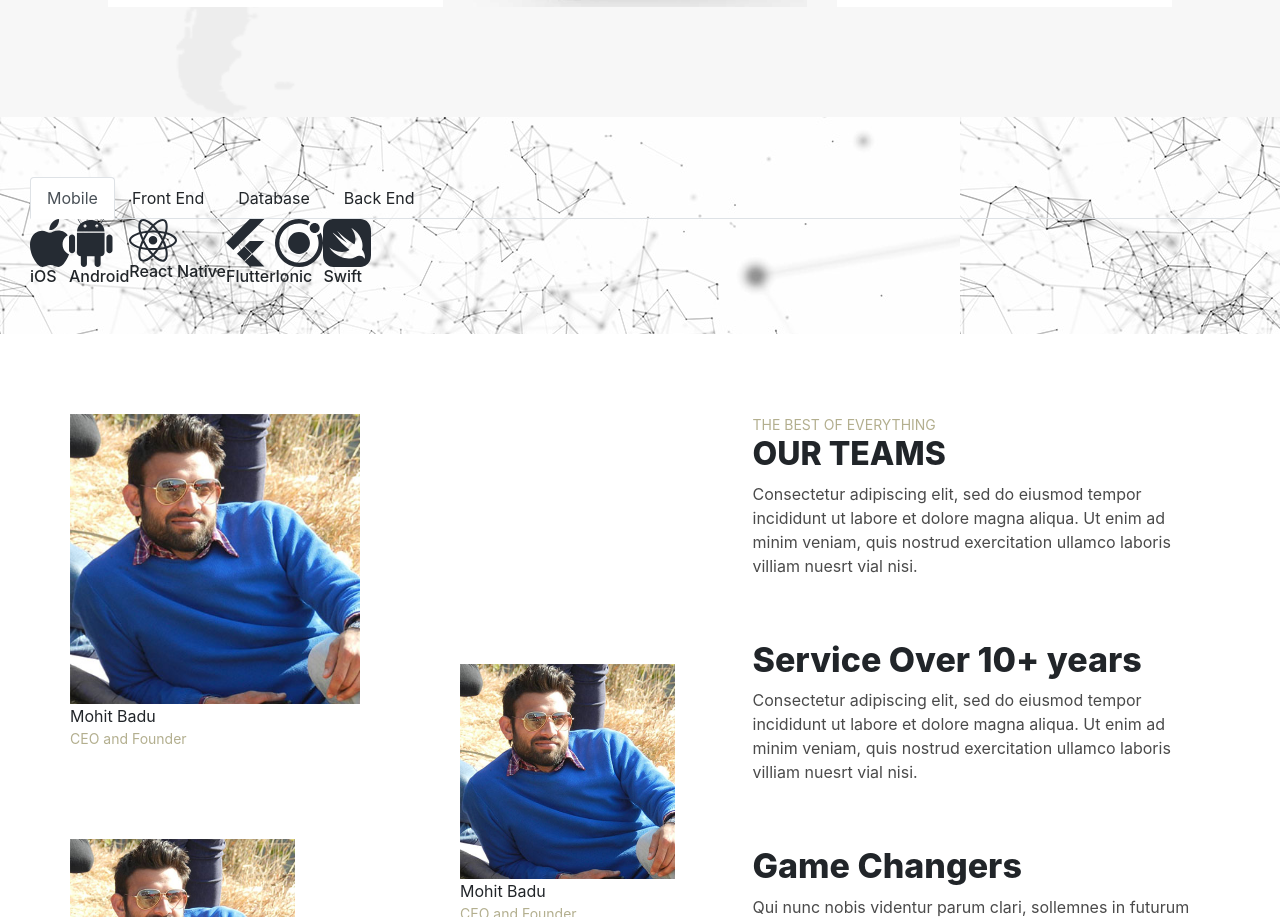
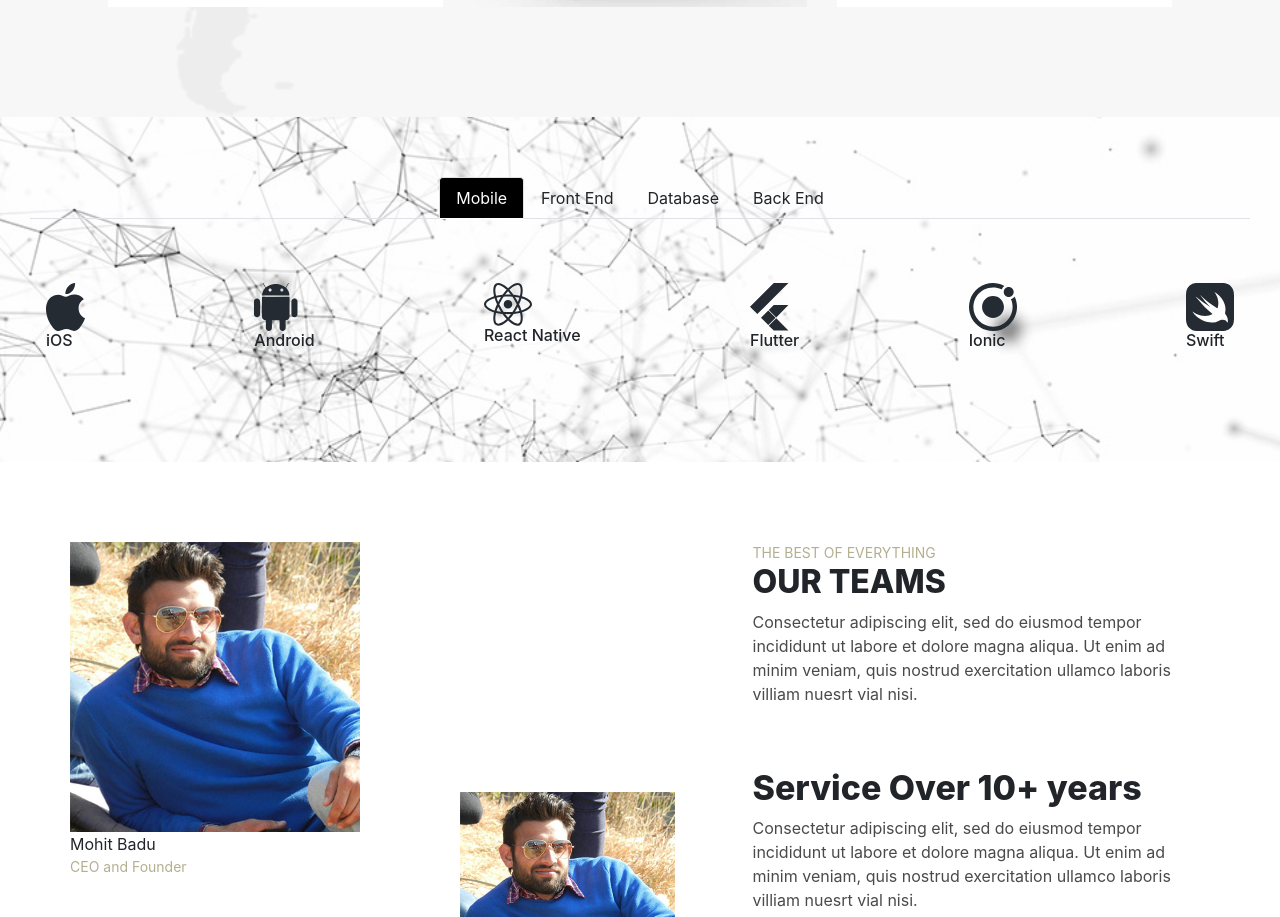
Before and after one commit to Bibash-24/globalDigi, a Next.js app: page / in a window 1280 px wide. Shown: the part 3041-3958 px from the top of the page. Built offline with nearby package versions, Linux system fonts and the light colour scheme.

Commit message:
technology design changes

```diff
--- a/pages/layout/pages/technology.js
+++ b/pages/layout/pages/technology.js
@@ -3,35 +3,35 @@ import { Tabs, Tab } from 'react-bootstrap';
 
 export default function Technology() {
     return (
-        <section className={`w-100 gd-services-overview ${technologyStyles.technologyBlock}`}>
+        <section className={`w-100 gd-technology-overview gd-services-overview ${technologyStyles.technologyBlock}`}>
             <div className='container-fluid' >
                 <div className="col-sm-12">
 
-                    <Tabs defaultActiveKey="mobile">
+                    <Tabs defaultActiveKey="mobile" className='justify-content-center'>
                         <Tab eventKey="mobile" title="Mobile">
                             <div className="tab-item-wrapper">
-                                <div className='d-flex'>
-                                    <div>
+                                <div className='d-flex flex-wrap justify-content-between py-5'>
+                                    <div className='p-3'>
                                         <img src="/img/tech/mobile/ios.svg" />
                                         <h6>iOS</h6>
                                     </div>
-                                    <div>
+                                    <div className='p-3'>
                                         <img src="/img/tech/mobile/android.svg" />
                                         <h6>Android</h6>
                                     </div>
-                                    <div>
+                                    <div className='p-3'>
                                         <img src="/img/tech/mobile/native.svg" />
                                         <h6>React Native</h6>
                                     </div>
-                                    <div>
+                                    <div className='p-3'>
                                         <img src="/img/tech/mobile/flutter.svg" />
                                         <h6>Flutter</h6>
                                     </div>
-                                    <div>
+                                    <div className='p-3'>
                                         <img src="/img/tech/mobile/ionic.svg" />
                                         <h6>Ionic</h6>
                                     </div>
-                                    <div>
+                                    <div className='p-3'>
                                         <img src="/img/tech/mobile/swift.svg" />
                                         <h6>Swift</h6>
                                     </div>
@@ -41,20 +41,20 @@ export default function Technology() {
 
                         <Tab eventKey="frontend" title="Front End">
                             <div className="tab-item-wrapper">
-                                <div className='d-flex'>
-                                    <div>
+                                <div className='d-flex flex-wrap justify-content-between py-5'>
+                                    <div className='p-3'>
                                         <img src="/img/tech/frontend/angular-js.svg" />
                                         <h6>Angular JS</h6>
                                     </div>
-                                    <div>
+                                    <div className='p-3'>
                                         <img src="/img/tech/frontend/react-js.svg" />
                                         <h6>React JS</h6>
                                     </div>
-                                    <div>
+                                    <div className='p-3'>
                                         <img src="/img/tech/frontend/typescript.svg" />
                                         <h6>Typescript</h6>
                                     </div>
-                                    <div>
+                                    <div className='p-3'>
                                         <img src="/img/tech/frontend/vue-js.svg" />
                                         <h6>Vue JS</h6>
                                     </div>
@@ -64,28 +64,28 @@ export default function Technology() {
 
                         <Tab eventKey="database" title="Database">
                             <div className="tab-item-wrapper">
-                                <div className='d-flex'>
-                                    <div>
+                                <div className='d-flex flex-wrap justify-content-between py-5'>
+                                    <div className='p-3'>
                                         <img src="/img/tech/database/mango-db.svg" />
                                         <h6>Mongo DB</h6>
                                     </div>
-                                    <div>
+                                    <div className='p-3'>
                                         <img src="/img/tech/database/my-sql.svg" />
                                         <h6>MySQL</h6>
                                     </div>
-                                    <div>
+                                    <div className='p-3'>
                                         <img src="/img/tech/database/ms-sql.svg" />
                                         <h6>MsSQL</h6>
                                     </div>
-                                    <div>
+                                    <div className='p-3'>
                                         <img src="/img/tech/database/firebase.svg" />
                                         <h6>Firebase</h6>
                                     </div>
-                                    <div>
+                                    <div className='p-3'>
                                         <img src="/img/tech/database/oracle.svg" />
                                         <h6>Oracle</h6>
                                     </div>
-                                    <div>
+                                    <div className='p-3'>
                                         <img src="/img/tech/database/postgresql.svg" />
                                         <h6>PostgreSQL</h6>
                                     </div>
@@ -95,28 +95,28 @@ export default function Technology() {
 
                         <Tab eventKey="backend" title="Back End">
                             <div className="tab-item-wrapper">
-                                <div className='d-flex'>
-                                    <div>
+                                <div className='d-flex flex-wrap justify-content-between py-5'>
+                                    <div className='p-3'>
                                         <img src="/img/tech/backend/php.svg" />
                                         <h6>PHP</h6>
                                     </div>
-                                    <div>
+                                    <div className='p-3'>
                                         <img src="/img/tech/backend/java.svg" />
                                         <h6>Java</h6>
                                     </div>
-                                    <div>
+                                    <div className='p-3'>
                                         <img src="/img/tech/backend/dot-net.svg" />
                                         <h6>.NET</h6>
                                     </div>
-                                    <div>
+                                    <div className='p-3'>
                                         <img src="/img/tech/backend/node-js.svg" />
                                         <h6>Node JS</h6>
                                     </div>
-                                    <div>
+                                    <div className='p-3'>
                                         <img src="/img/tech/backend/rails.svg" />
                                         <h6>Rails</h6>
                                     </div>
-                                    <div>
+                                    <div className='p-3'>
                                         <img src="/img/tech/backend/python.svg" />
                                         <h6>Python</h6>
                                     </div>
--- a/styles/globals.css
+++ b/styles/globals.css
@@ -22,6 +22,7 @@ a {
 * {
   box-sizing: border-box;
 }
+
 .carousel-control-next,
 .carousel-control-prev {
   display: none;
@@ -32,20 +33,23 @@ a {
   border-color: #3d7abc;
   background: #3d7abc;
 }
+
 .carousel-indicators {
   z-index: 99;
 }
 
 @media (max-width: 768px) {
-  .navbar-nav{
+  .navbar-nav {
     text-align: center;
     margin-top: 6rem;
     font-size: 22px;
   }
 }
+
 ul li {
   list-style-type: none;
 }
+
 small {
   font-size: 14px;
   color: #b3af8f;
@@ -54,6 +58,7 @@ small {
   display: block;
   text-align: center;
 }
+
 p {
   color: #4a4a4a;
 }
@@ -66,15 +71,18 @@ h3.blockWrapper {
   font-size: 30px;
   font-weight: 800;
 }
+
 h1 {
   font-size: 60px;
   font-weight: 800;
 }
+
 h2 {
   font-size: 32px;
   font-weight: 800;
   text-transform: uppercase;
 }
+
 h3 {
   font-size: 34px;
   font-weight: 800;
@@ -86,9 +94,11 @@ hr {
   border: 0;
   border-top: 1px solid #fff;
 }
+
 .navbar.navbar-expand-lg.navbar-light {
   z-index: 999;
 }
+
 /* button.btn-primary {
   color: #fff;
   background-color: #66999b;
@@ -117,8 +127,7 @@ hr {
   width: 100%;
 }
 
-.slick-slider
-{
+.slick-slider {
   position: relative;
   display: block;
   box-sizing: border-box;
@@ -133,27 +142,25 @@ hr {
   -webkit-tap-highlight-color: transparent;
 }
 
-.slick-list
-{
+.slick-list {
   position: relative;
   display: block;
   overflow: hidden;
   margin: 0;
   padding: 0;
 }
-.slick-list:focus
-{
+
+.slick-list:focus {
   outline: none;
 }
-.slick-list.dragging
-{
+
+.slick-list.dragging {
   cursor: pointer;
   cursor: hand;
 }
 
 .slick-slider .slick-track,
-.slick-slider .slick-list
-{
+.slick-slider .slick-list {
   -webkit-transform: translate3d(0, 0, 0);
   -moz-transform: translate3d(0, 0, 0);
   -ms-transform: translate3d(0, 0, 0);
@@ -161,72 +168,86 @@ hr {
   transform: translate3d(0, 0, 0);
 }
 
-.slick-track
-{
+.slick-track {
   position: relative;
   top: 0;
   left: 0;
   display: block;
 }
+
 .slick-track:before,
-.slick-track:after
-{
+.slick-track:after {
   display: table;
   content: '';
 }
-.slick-track:after
-{
+
+.slick-track:after {
   clear: both;
 }
-.slick-loading .slick-track
-{
+
+.slick-loading .slick-track {
   visibility: hidden;
 }
 
-.slick-slide
-{
+.slick-slide {
   display: none;
   float: left;
   height: 100%;
   min-height: 1px;
 }
-[dir='rtl'] .slick-slide
-{
+
+[dir='rtl'] .slick-slide {
   float: right;
 }
-.slick-slide img
-{
+
+.slick-slide img {
   display: block;
 }
-.slick-slide.slick-loading img
-{
+
+.slick-slide.slick-loading img {
   display: none;
 }
-.slick-slide.dragging img
-{
+
+.slick-slide.dragging img {
   pointer-events: none;
 }
-.slick-initialized .slick-slide
-{
+
+.slick-initialized .slick-slide {
   display: block;
 }
-.slick-loading .slick-slide
-{
+
+.slick-loading .slick-slide {
   visibility: hidden;
 }
-.slick-vertical .slick-slide
-{
+
+.slick-vertical .slick-slide {
   display: block;
   height: auto;
   border: 1px solid transparent;
 }
+
 .slick-arrow.slick-hidden {
   display: none;
 }
-.slick-slider  div:focus, .slick-track  div:focus, .slick-slide  div:focus, .slick-slide  div:focus{
+
+.slick-slider div:focus,
+.slick-track div:focus,
+.slick-slide div:focus,
+.slick-slide div:focus {
   outline: none;
 }
 
 .gd-services-overview .slick-slide {
   width: 300px !important;
 }
+
+.gd-technology-overview .nav-tabs .nav-link.active {
+  color: #fff;
+  background-color: #000;
+}
+.gd-technology-overview .nav-tabs .nav-link:hover {
+  border-color: black;
+}
+a:hover {
+  color: unset;
+}
--- a/styles/technology.module.css
+++ b/styles/technology.module.css
@@ -2,58 +2,13 @@
   background-image: url('/img/bg-images/bg-technologies.jpg');
   padding-top: 60px;
   padding-bottom: 40px;
+  background-size: cover;
+  /* background-position: center; */
 }
 .technologyOverview {
   width: 100%;
   height: 100%;
-  -webkit-animation: myanimation 20s infinite;
-  animation: myanimation 20s infinite;
-  background: #496a81;
   padding: 80px 0px;
-}
-
-@-webkit-keyframes myanimation {
-  0% {
-    background-color: #69779b;
-  }
-
-  25% {
-    background-color: #f8b500;
-  }
-
-  50% {
-    background-color: #496a81;
-  }
-
-  75% {
-    background-color: #064acb;
-  }
-
-  100% {
-    background-color: #69779b;
-  }
-}
-
-@keyframes myanimation {
-  0% {
-    background-color: #69779b;
-  }
-
-  25% {
-    background-color: #f8b500;
-  }
-
-  50% {
-    background-color: #496a81;
-  }
-
-  75% {
-    background-color: #064acb;
-  }
-
-  100% {
-    background-color: #69779b;
-  }
 }
 
 .langBanner {
```
Lines whose indentation alone changed are shown as unchanged.
